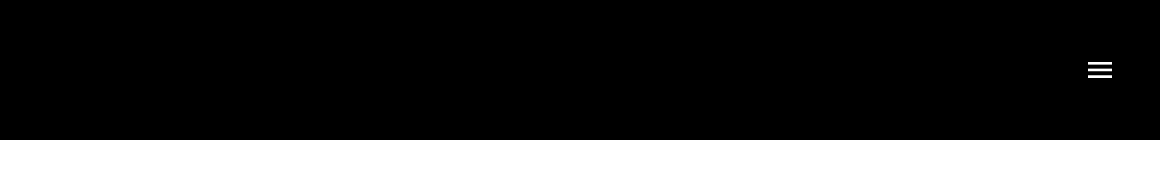
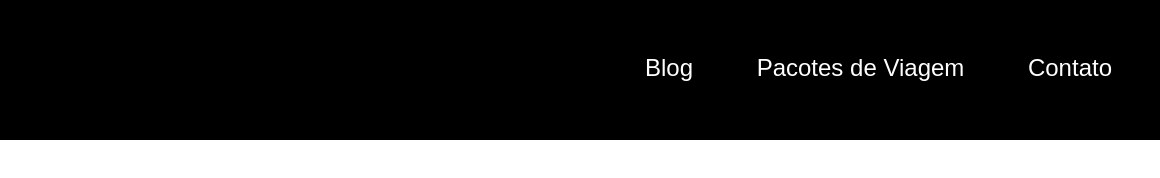
Before and after one commit to devgutz/jornada-viagens, a plain HTML site: page index.html in a window 1280 px wide. Shown: the full height of the page, 120-1280 px from the left. Drawn offline with Linux system fonts and the light colour scheme.

Commit message:
Estilização para tablets

```diff
--- a/css/header.css
+++ b/css/header.css
@@ -42,4 +42,35 @@
 .list-links li a {
   color: var(--text-secondary-color);
   text-decoration: none;
+  font-weight: var(--menu-text-weight);
+  font-size: 24px;
 }
+
+
+/*Display para visualização responsiva de tablets*/
+@media screen and (min-width: 768px) {
+  .navigation-menu {
+    margin-top: 0;
+    width: 467px;
+
+  }
+
+  .navigation-menu label {
+    display: none;
+  }
+
+  .navigation-menu nav {
+    display: block;
+  }
+
+  .navigation-menu ul {
+    display: flex;
+    justify-content: space-between;
+    align-items: center;
+    padding: 0;
+  }
+
+  .navigation-menu li {
+    margin: 0;
+  }
+}
```
